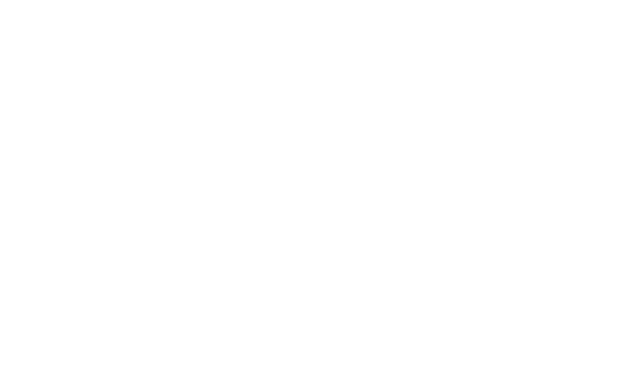
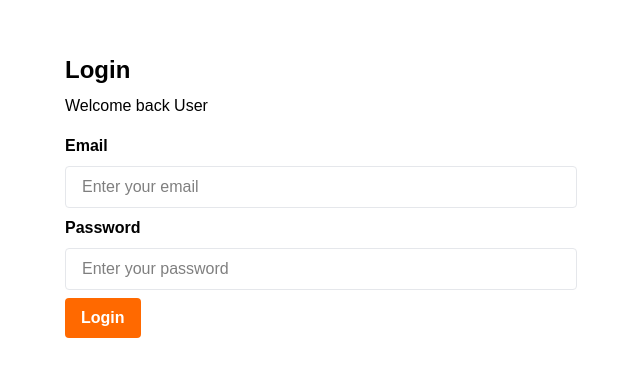
Before and after one commit to johnrafaellim/dev-skill-workbench, a React (Vite) app: page /login in a window 1280 px wide. Before the commit this address had no page. Shown: the part 204-580 px from the top of the page, without its empty margins (319-959 px from the left). Built offline with nearby package versions, Linux system fonts and the light colour scheme.

Commit message:
created login page ui

```diff
--- a/src/components/Header.jsx
+++ b/src/components/Header.jsx
@@ -3,8 +3,8 @@
 function Header() {
     return (
         <header className="flex justify-between items-center p-4">
-            <h1 className="text-base font-bold">EXPENSE TRACKER</h1>
-            <Link to="/about" className="text-white text-sm font-semibold bg-orange-500 px-4 py-2 rounded">Login</Link>
+            <Link to="/"><h1 className="text-base font-bold">EXPENSE TRACKER</h1></Link>
+            <Link to="/login" className="text-white text-sm font-semibold bg-orange-500 px-4 py-2 rounded">Login</Link>
         </header>
     )
 }
--- /dev/null
+++ b/src/components/ui/Button.jsx
@@ -0,0 +1,7 @@
+function Button() {
+    return (
+        <button className="bg-orange-500 text-white px-4 py-2 rounded font-semibold">Login</button>
+    )
+}
+
+export default Button
--- /dev/null
+++ b/src/components/ui/Input.jsx
@@ -0,0 +1,10 @@
+function Input({type, label, placeholder}) {
+    return (
+        <div className="flex flex-col gap-2 my-2">
+            <label htmlFor={label} className="text-base capitalize font-semibold">{label}</label>
+            <input type={type} placeholder={placeholder} className="border border-gray-200 px-4 py-2 rounded" />
+        </div>
+    )
+}
+
+export default Input
--- /dev/null
+++ b/src/pages/Login.jsx
@@ -0,0 +1,18 @@
+import Input from "../components/ui/Input.jsx";
+import Button from "../components/ui/Button.jsx";
+
+function Login() {
+    return (
+        <div className="max-w-lg h-screen mx-auto flex flex-col justify-center gap-2">
+            <h1 className="text-2xl font-bold">Login</h1>
+            <p className="text-base">Welcome back User</p>
+            <form>
+                <Input type="email" label="email" placeholder="Enter your email"/>
+                <Input type="password" label="password" placeholder="Enter your password"/>
+                <Button />
+            </form>
+        </div>
+    )
+}
+
+export default Login
--- a/src/routes/appRoutes.jsx
+++ b/src/routes/appRoutes.jsx
@@ -1,6 +1,7 @@
 import MainLayout from "../layouts/MainLayout.jsx";
 import Home from '../pages/Home';
 import About from '../pages/About';
+import Login from "../pages/Login.jsx";
 
 export const appRoutes = [
     {
@@ -16,5 +17,9 @@
                 element: <About />,
             }
         ]
+    },
+    {
+        path: '/login',
+        element: <Login />,
     }
 ];
```
